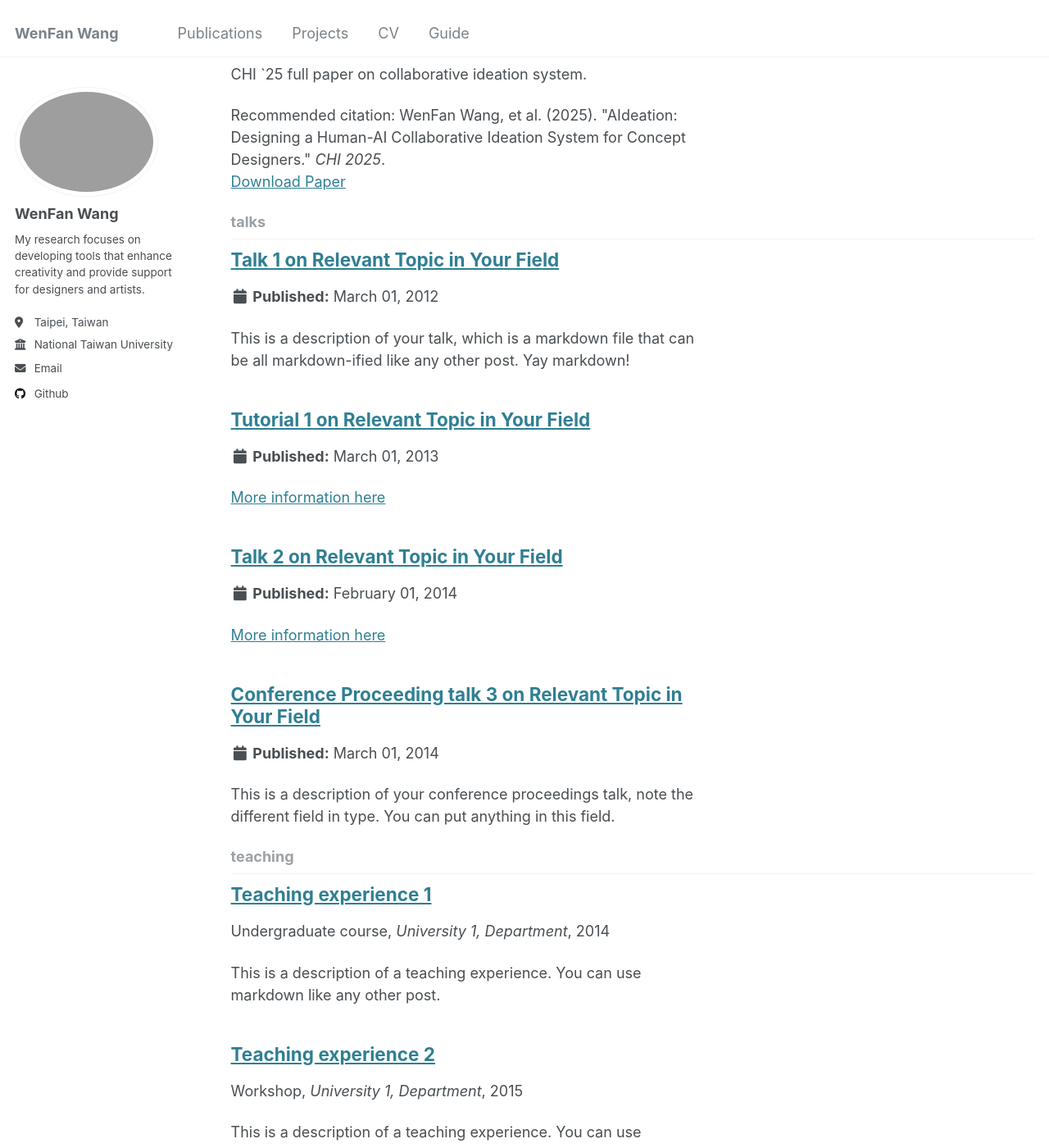
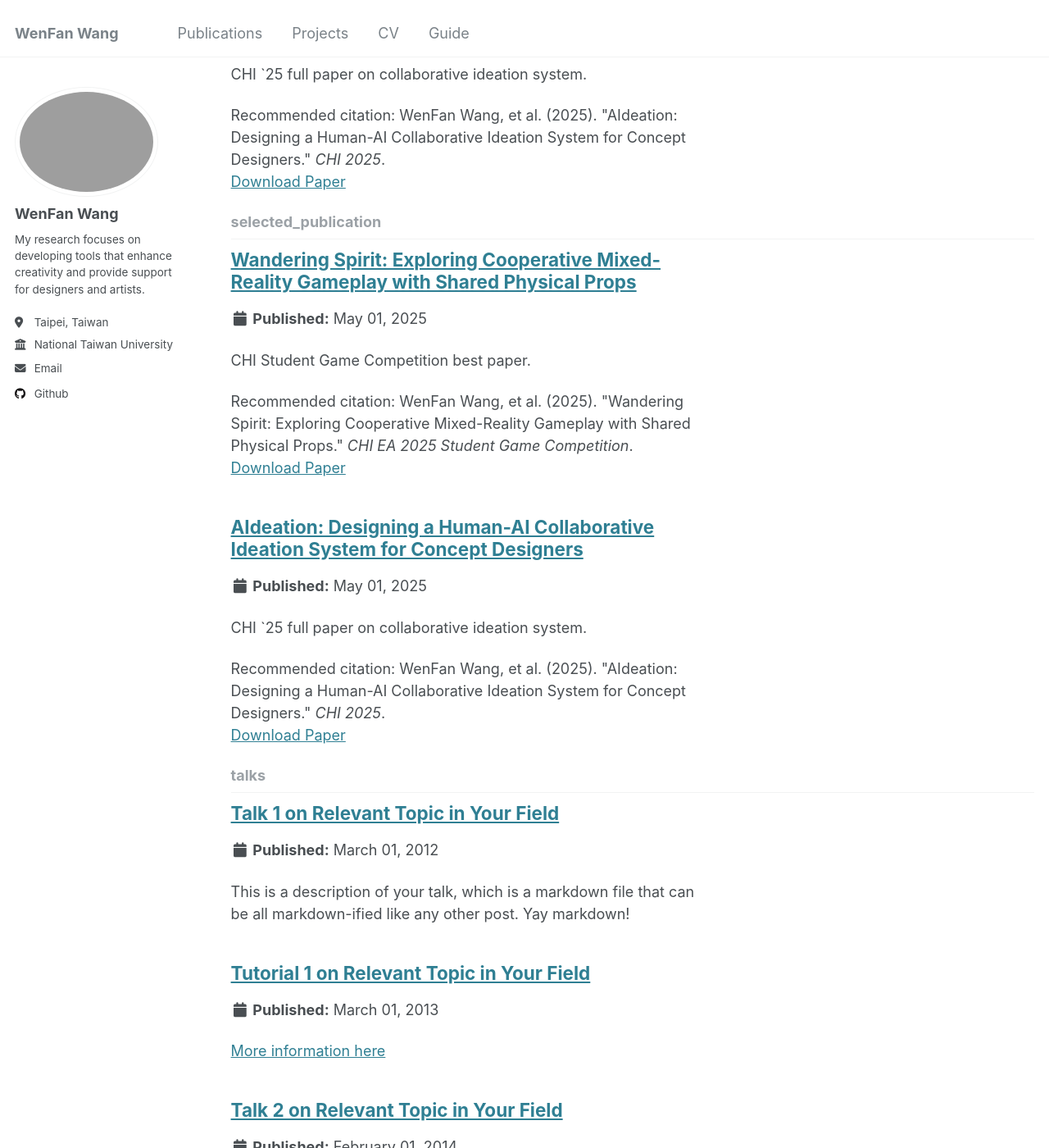
Before and after one commit to vannpacks/vannpacks.github.io, a Jekyll site: the page built from _pages/collection-archive.html, in a window 1280 px wide and 1400 px high, scrolled down 1532 px. Shown: the whole window at 82% size. Built offline with Jekyll 4.4.1, drawn with Linux system fonts in a browser that asks for light colours.

Commit message:
Add selected_publication collection and update homepage

```diff
--- a/_config.yml
+++ b/_config.yml
@@ -218,6 +218,9 @@ collections:
   publications:
     output: true
     permalink: /:collection/:path/
+  selected_publication:
+    output: true
+    permalink: /:collection/:path/
   portfolio:
     output: true
     permalink: /:collection/:path/
@@ -259,6 +262,15 @@ defaults:
   - scope:
       path: ""
       type: publications
+    values:
+      layout: single
+      author_profile: true
+      share: true
+      comments: true
+  # _selected_publication
+  - scope:
+      path: ""
+      type: selected_publication
     values:
       layout: single
       author_profile: true
--- /dev/null
+++ b/_selected_publication/2025-05-01-wandering-spirit-mixed-reality-gameplay.md
@@ -0,0 +1,13 @@
+---
+title: "Wandering Spirit: Exploring Cooperative Mixed-Reality Gameplay with Shared Physical Props"
+collection: selected_publication
+category: conferences
+permalink: /publication/2025-wandering-spirit
+excerpt: 'CHI Student Game Competition best paper.'
+date: 2025-05-01
+venue: 'CHI EA 2025 Student Game Competition'
+paperurl: 'https://dl.acm.org/doi/10.1145/3706599.3720314'
+citation: 'WenFan Wang, et al. (2025). "Wandering Spirit: Exploring Cooperative Mixed-Reality Gameplay with Shared Physical Props." <i>CHI EA 2025 Student Game Competition</i>.'
+---
+
+\
--- /dev/null
+++ b/_selected_publication/2025-05-02-aideation-human-ai-collaborative-ideation-system.md
@@ -0,0 +1,13 @@
+---
+title: "AIdeation: Designing a Human-AI Collaborative Ideation System for Concept Designers"
+collection: selected_publication
+category: conferences
+permalink: /publication/2025-aideation
+excerpt: 'CHI \`25 full paper on collaborative ideation system.'
+date: 2025-05-01
+venue: 'CHI 2025'
+paperurl: 'https://dl.acm.org/doi/10.1145/3706598.3714148'
+citation: 'WenFan Wang, et al. (2025). "AIdeation: Designing a Human-AI Collaborative Ideation System for Concept Designers." <i>CHI 2025</i>.'
+---
+
+\
```
Also changed, not shown: _pages/about.md (+1 -1 lines), _pages/selected_publication.html (added, +12 -0 lines).
